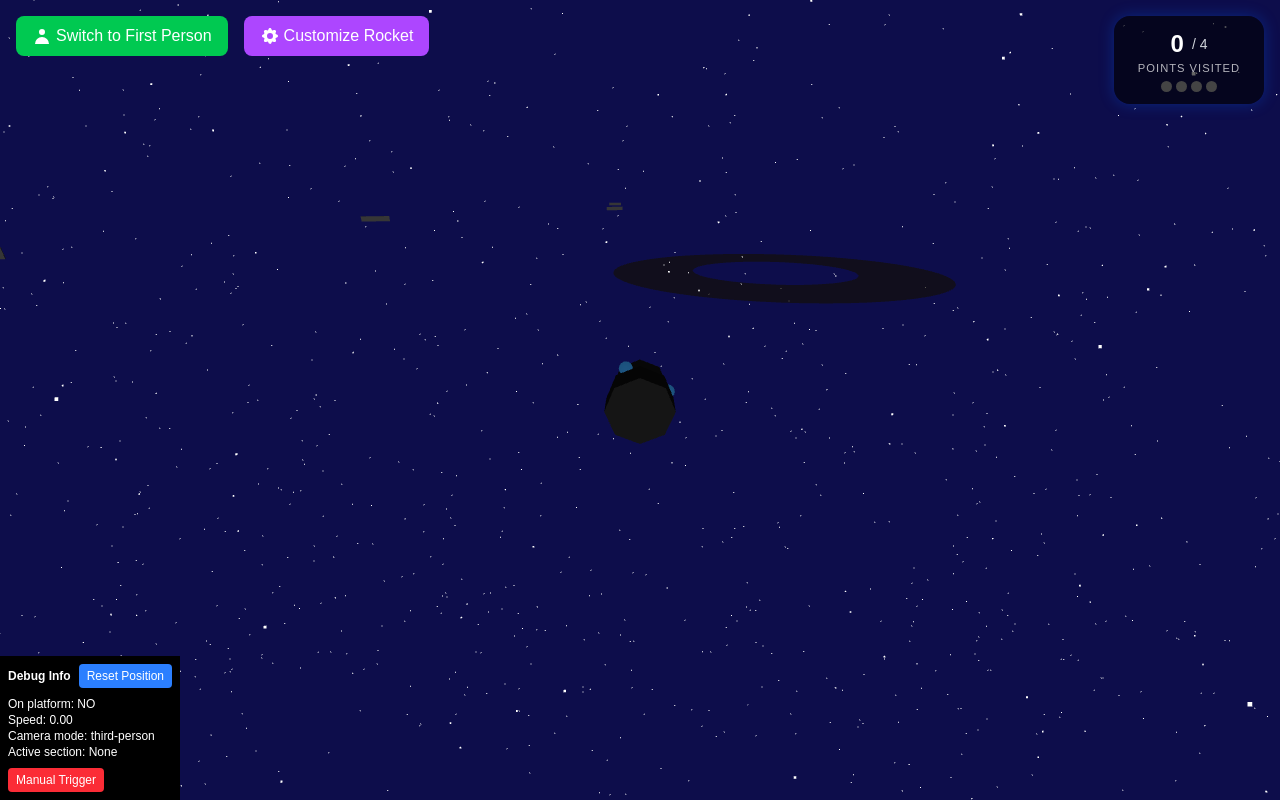
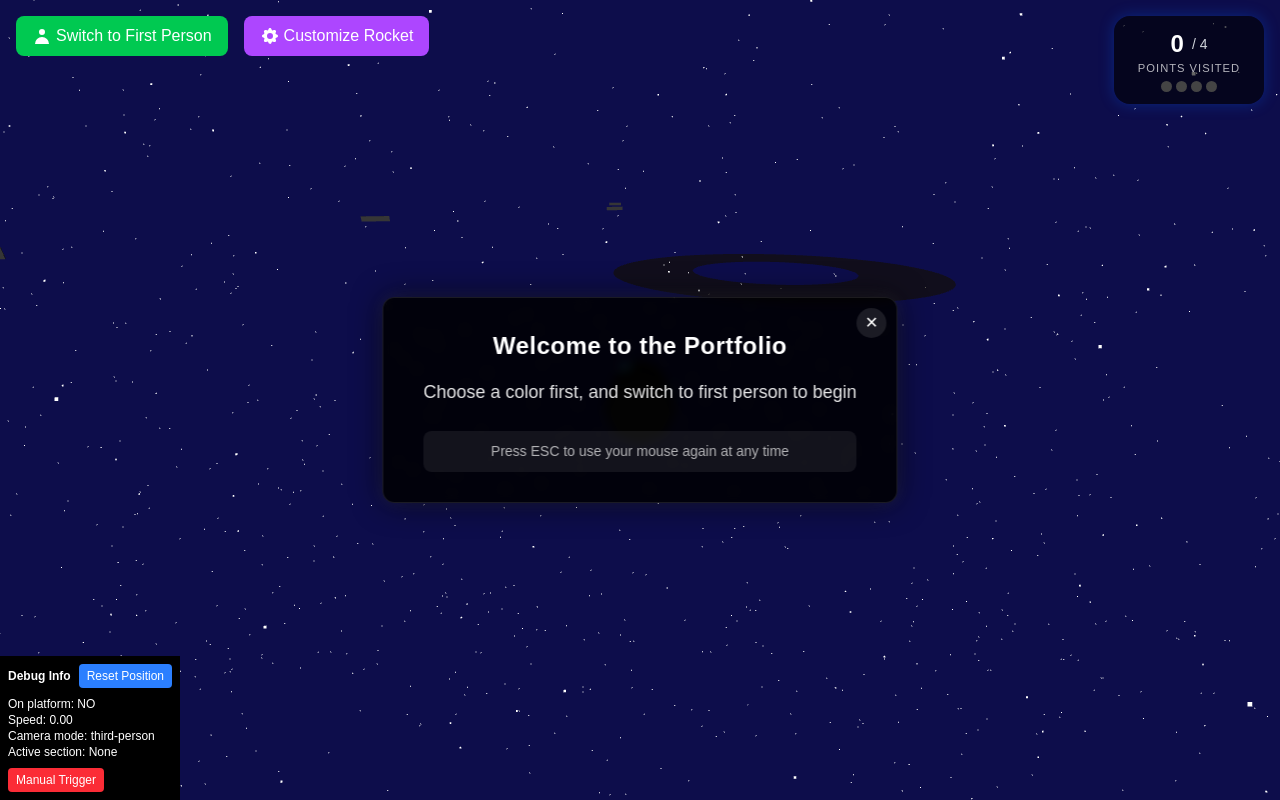
Before and after one commit to Ian139/Portfolio, a Next.js app: page / in a window 1280 px wide. Built offline with nearby package versions, Linux system fonts and the light colour scheme.

Commit message:
Added popup to start

```diff
--- a/src/app/page.tsx
+++ b/src/app/page.tsx
@@ -1,7 +1,94 @@
 'use client';
 
+import { useState, useEffect } from 'react';
 import RocketScene from './components/RocketScene';
 
 export default function Home() {
-  return <RocketScene />;
+  const [showPopup, setShowPopup] = useState(true);
+
+  // Hide popup after 8 seconds (increased from 5)
+  useEffect(() => {
+    const timer = setTimeout(() => {
+      setShowPopup(false);
+    }, 8000);
+
+    return () => clearTimeout(timer);
+  }, []);
+
+  return (
+    <>
+      {showPopup && (
+        <div style={{
+          position: 'fixed',
+          top: '50%',
+          left: '50%',
+          transform: 'translate(-50%, -50%)',
+          backgroundColor: 'rgba(0, 0, 0, 0.85)',
+          color: 'white',
+          padding: '30px 40px',
+          borderRadius: '12px',
+          zIndex: 1000,
+          textAlign: 'center',
+          minWidth: '400px',
+          maxWidth: '90%',
+          boxShadow: '0 0 30px rgba(0, 0, 0, 0.7), 0 0 15px rgba(255, 255, 255, 0.1)',
+          border: '1px solid rgba(255, 255, 255, 0.1)',
+          backdropFilter: 'blur(5px)'
+        }}>
+          <button
+            onClick={() => setShowPopup(false)}
+            style={{
+              position: 'absolute',
+              top: '10px',
+              right: '10px',
+              background: 'rgba(255, 255, 255, 0.1)',
+              border: 'none',
+              color: 'white',
+              fontSize: '16px',
+              cursor: 'pointer',
+              width: '30px',
+              height: '30px',
+              borderRadius: '50%',
+              display: 'flex',
+              alignItems: 'center',
+              justifyContent: 'center',
+              transition: 'background-color 0.2s'
+            }}
+            onMouseOver={(e) => e.currentTarget.style.backgroundColor = 'rgba(255, 255, 255, 0.2)'}
+            onMouseOut={(e) => e.currentTarget.style.backgroundColor = 'rgba(255, 255, 255, 0.1)'}
+          >
+            ✕
+          </button>
+          <h2 style={{
+            fontSize: '24px',
+            margin: '0 0 15px 0',
+            fontWeight: '600',
+            letterSpacing: '0.5px'
+          }}>
+            Welcome to the Portfolio
+          </h2>
+          <p style={{
+            fontSize: '18px',
+            margin: '0',
+            lineHeight: '1.5',
+            fontWeight: '400',
+            opacity: '0.9'
+          }}>
+            Choose a color first, and switch to first person to begin
+          </p>
+          <div style={{
+            marginTop: '25px',
+            padding: '10px',
+            backgroundColor: 'rgba(255, 255, 255, 0.1)',
+            borderRadius: '8px',
+            fontSize: '14px',
+            opacity: '0.7'
+          }}>
+            Press ESC to use your mouse again at any time
+          </div>
+        </div>
+      )}
+      <RocketScene />
+    </>
+  );
 }
```
